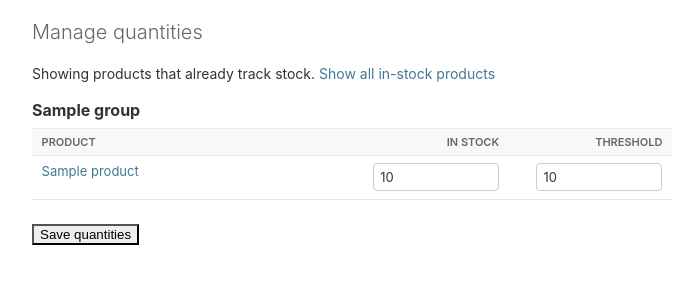
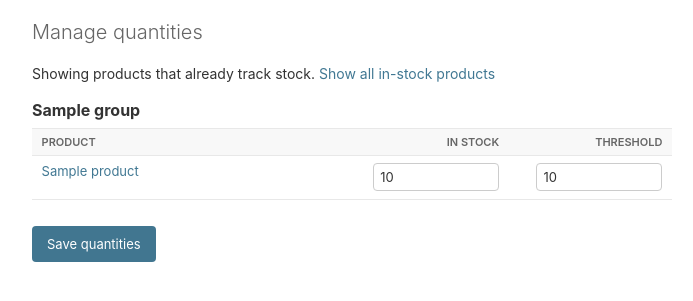
Before and after one commit to naatula/hifiPiikki, a Django app: template api/templates/admin/api/product/manage_quantities.html in a window 1280 px wide. Shown: the part 86-387 px from the top of the page, without its empty margins (8-701 px from the left). Run offline with Django 4.2, Linux system fonts and the light colour scheme; the template is opened without the code that fills it: most values are stand-ins (such as "Sample title", 1, 10 or a date in 2020).

Commit message:
Style the manage-quantities submit button with Django admin defaults
Co-Authored-By: Claude Sonnet 4.6 <noreply@anthropic.com>

```diff
--- a/api/templates/admin/api/product/manage_quantities.html
+++ b/api/templates/admin/api/product/manage_quantities.html
@@ -56,7 +56,7 @@
       </tbody>
     </table>
   {% endfor %}
-  <p><button type="submit" class="default">Save quantities</button></p>
+  <div class="submit-row"><input type="submit" class="default" value="Save quantities"></div>
 </form>
 {% else %}
 <p>No products to show.</p>
```
